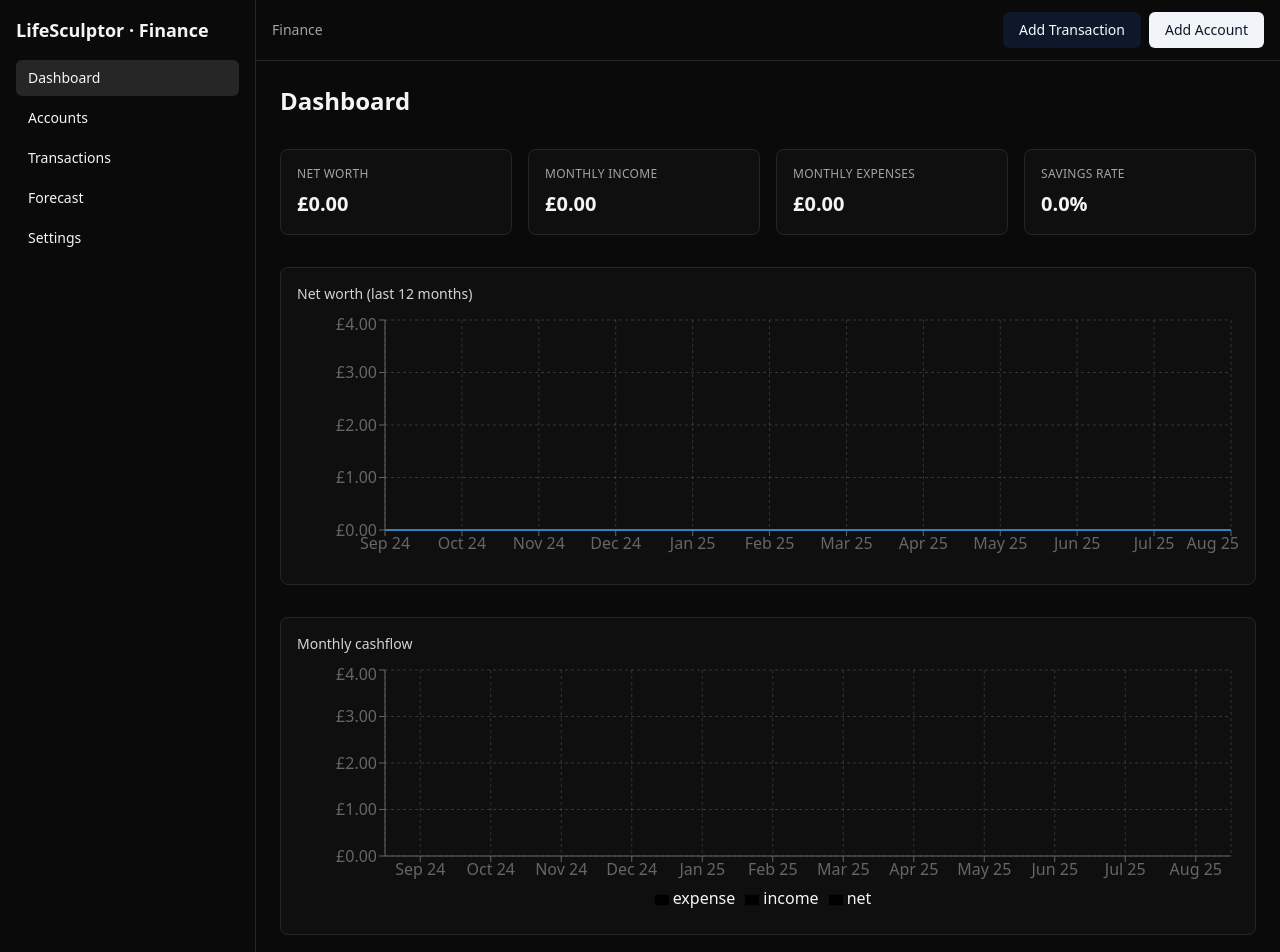
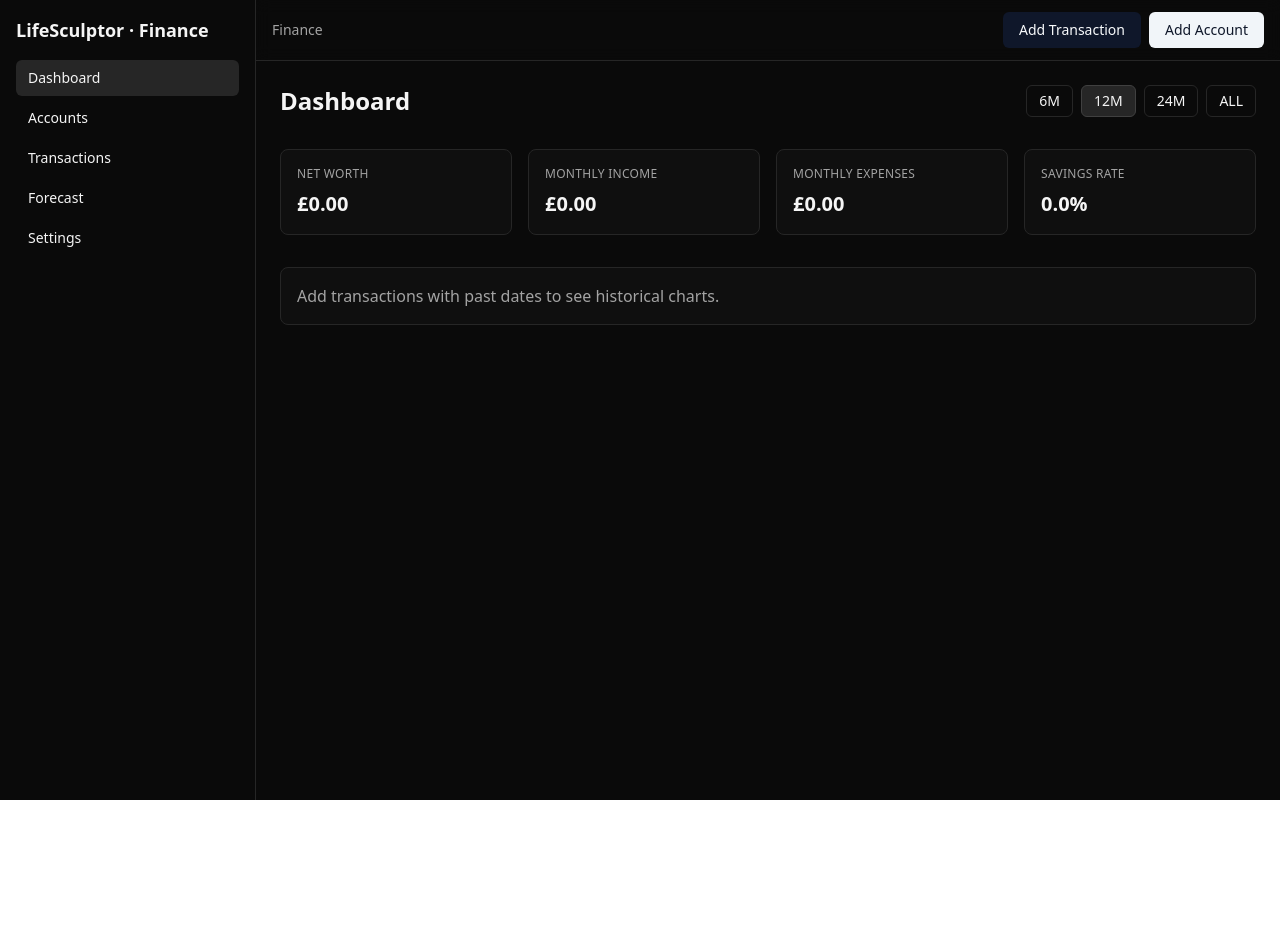
Before and after one commit to EthDevelopment/Lifesculptor-V1, a React (Vite) app in the folder lifesculptor-finance/: page / in a window 1280 px wide. Shown: the top 952 px of the page. After the commit the page ends 800 px from the top, so only its background shows below. Built offline with nearby package versions, Linux system fonts and the light colour scheme.

Commit message:
chart color coded, added additional accounts

```diff
--- /dev/null
+++ b/lifesculptor-finance/src/constants/colors.ts
@@ -0,0 +1,5 @@
+export const COLORS = {
+  netWorthBlue: "#1E88E5",
+  incomeGreen: "#4CAF50",
+  expenseRed: "#F44336",
+};
--- a/lifesculptor-finance/src/pages/Dashboard.tsx
+++ b/lifesculptor-finance/src/pages/Dashboard.tsx
@@ -1,4 +1,4 @@
-import { useMemo } from "react";
+import { useMemo, useState } from "react";
 import { useFinanceStore } from "@/stores/useFinanceStore";
 import {
   format,
@@ -6,6 +6,7 @@ import {
   startOfMonth,
   isSameMonth,
   parseISO,
+  differenceInMonths,
 } from "date-fns";
 import {
   ResponsiveContainer,
@@ -20,6 +21,9 @@ import {
   Legend,
 } from "recharts";
 import { gbp } from "@/lib/format";
+import { COLORS } from "@/constants/colors";
+
+type RangeKey = "6m" | "12m" | "24m" | "all";
 
 export default function Dashboard() {
   const txns = useFinanceStore((s) => s.transactions);
@@ -28,16 +32,37 @@ export default function Dashboard() {
   const monthExp = useFinanceStore((s) => s.monthExpenses());
   const savingsRate = useFinanceStore((s) => s.savingsRate());
 
-  // Build monthly buckets for the last 12 months (including current)
-  const { cashflow, netWorthSeries } = useMemo(() => {
-    const months: { key: string; date: Date }[] = [];
-    const now = new Date();
-    for (let i = 11; i >= 0; i--) {
-      const d = startOfMonth(subMonths(now, i));
-      months.push({ key: format(d, "yyyy-MM"), date: d });
+  const [range, setRange] = useState<RangeKey>("12m");
+
+  const { cashflow, netWorthSeries, hasData } = useMemo(() => {
+    if (txns.length === 0)
+      return { cashflow: [], netWorthSeries: [], hasData: false };
+
+    // earliest month present in transactions
+    const earliest = txns
+      .map((t) => parseISO(t.date))
+      .sort((a, b) => +a - +b)[0];
+
+    // months to show
+    let monthsToShow = 12;
+    if (range === "6m") monthsToShow = 6;
+    if (range === "24m") monthsToShow = 24;
+    if (range === "all") {
+      monthsToShow = Math.max(
+        1,
+        differenceInMonths(new Date(), startOfMonth(earliest)) + 1
+      );
     }
 
-    // Aggregate txns into months
+    // build month buckets ending at current month
+    const months: { date: Date; label: string }[] = [];
+    const now = new Date();
+    for (let i = monthsToShow - 1; i >= 0; i--) {
+      const d = startOfMonth(subMonths(now, i));
+      months.push({ date: d, label: format(d, "MMM yy") });
+    }
+
+    // aggregate income/expense by month from transactions (historical + current)
     const cash = months.map((m) => {
       let income = 0;
       let expense = 0;
@@ -48,36 +73,31 @@ export default function Dashboard() {
           if (t.type === "expense") expense += t.amount;
         }
       }
-      return {
-        month: format(m.date, "MMM yy"),
-        income,
-        expense,
-        net: income - expense,
-      };
+      return { month: m.label, income, expense, net: income - expense };
     });
 
-    // Net worth series as cumulative sum of monthly net deltas ending at current net worth
-    // We backfill: compute cumulative delta over 12 months, then offset so last point equals netWorthNow
+    // net worth line: cumulative monthly net, offset so last point equals current net worth
     const deltas = cash.map((c) => c.net);
     const cum = deltas.reduce<number[]>((arr, d, i) => {
       const prev = i === 0 ? 0 : arr[i - 1];
       arr.push(prev + d);
       return arr;
     }, []);
-
-    // Offset so final cum matches current net worth
     const offset = netWorthNow - (cum[cum.length - 1] || 0);
     const netSeries = months.map((m, i) => ({
-      month: format(m.date, "MMM yy"),
+      month: m.label,
       netWorth: cum[i] + offset,
     }));
 
-    return { cashflow: cash, netWorthSeries: netSeries };
-  }, [txns, netWorthNow]);
+    return { cashflow: cash, netWorthSeries: netSeries, hasData: true };
+  }, [txns, netWorthNow, range]);
 
   return (
     <div className="mx-auto max-w-6xl space-y-8">
+      <div className="flex items-center justify-between">
         <h1 className="text-2xl font-semibold">Dashboard</h1>
+        <RangeSelector value={range} onChange={setRange} />
+      </div>
 
       {/* KPIs */}
       <div className="grid grid-cols-1 sm:grid-cols-2 lg:grid-cols-4 gap-4">
@@ -90,11 +110,15 @@ export default function Dashboard() {
         />
       </div>
 
+      {!hasData ? (
+        <div className="rounded-lg border border-neutral-800 p-4 bg-neutral-900/40 text-neutral-400">
+          Add transactions with past dates to see historical charts.
+        </div>
+      ) : (
+        <>
           {/* Net worth history */}
           <section className="rounded-lg border border-neutral-800 p-4 bg-neutral-900/40">
-        <div className="text-sm text-neutral-300 mb-2">
-          Net worth (last 12 months)
-        </div>
+            <div className="text-sm text-neutral-300 mb-2">Net worth</div>
             <div className="h-64">
               <ResponsiveContainer width="100%" height="100%">
                 <LineChart
@@ -105,7 +129,7 @@ export default function Dashboard() {
                   <XAxis dataKey="month" />
                   <YAxis tickFormatter={(v) => gbp(v)} width={80} />
                   <Tooltip
-                formatter={(value) => [gbp(value as number), "Net worth"]}
+                    formatter={(v) => [gbp(v as number), "Net worth"]}
                     labelClassName="text-neutral-200"
                   />
                   <Line
@@ -121,7 +145,9 @@ export default function Dashboard() {
 
           {/* Cashflow bars */}
           <section className="rounded-lg border border-neutral-800 p-4 bg-neutral-900/40">
-        <div className="text-sm text-neutral-300 mb-2">Monthly cashflow</div>
+            <div className="text-sm text-neutral-300 mb-2">
+              Monthly cashflow
+            </div>
             <div className="h-64">
               <ResponsiveContainer width="100%" height="100%">
                 <BarChart
@@ -143,13 +169,43 @@ export default function Dashboard() {
                     ]}
                     labelClassName="text-neutral-200"
                   />
-              <Bar dataKey="income" />
-              <Bar dataKey="expense" />
-              <Bar dataKey="net" />
+                  <Bar dataKey="income" fill={COLORS.incomeGreen} />
+                  <Bar dataKey="expense" fill={COLORS.expenseRed} />
+                  <Bar dataKey="net" fill={COLORS.netWorthBlue} />
+                  {/* Same blue as net worth line */}
                 </BarChart>
               </ResponsiveContainer>
             </div>
           </section>
+        </>
+      )}
+    </div>
+  );
+}
+
+function RangeSelector({
+  value,
+  onChange,
+}: {
+  value: RangeKey;
+  onChange: (v: RangeKey) => void;
+}) {
+  return (
+    <div className="flex items-center gap-2">
+      {(["6m", "12m", "24m", "all"] as const).map((k) => (
+        <button
+          key={k}
+          onClick={() => onChange(k)}
+          className={[
+            "h-8 rounded-md px-3 text-sm border",
+            value === k
+              ? "bg-neutral-800 border-neutral-700"
+              : "bg-transparent border-neutral-800 hover:bg-neutral-900",
+          ].join(" ")}
+        >
+          {k.toUpperCase()}
+        </button>
+      ))}
     </div>
   );
 }
--- a/lifesculptor-finance/src/pages/Transactions.tsx
+++ b/lifesculptor-finance/src/pages/Transactions.tsx
@@ -26,8 +26,8 @@ export default function Transactions() {
           <thead className="bg-neutral-900 text-neutral-300">
             <tr>
               <th className="text-left px-4 py-2">Date</th>
-              <th className="text-left px-4 py-2">Account</th>
-              <th className="text-left px-4 py-2">Category</th>
+              <th className="text-left px-4 py-2">From</th>
+              <th className="text-left px-4 py-2">To / Category</th>
               <th className="text-right px-4 py-2">Amount</th>
               <th className="text-left px-4 py-2">Type</th>
               <th className="text-left px-4 py-2">Note</th>
@@ -50,7 +50,13 @@ export default function Transactions() {
                     {new Date(t.date).toLocaleDateString()}
                   </td>
                   <td className="px-4 py-2">{accountName(t.accountId)}</td>
-                  <td className="px-4 py-2">{categoryName(t.categoryId)}</td>
+                  <td className="px-4 py-2">
+                    {t.type === "transfer" ||
+                    t.type === "invest" ||
+                    t.type === "debt"
+                      ? accountName(t.transferAccountId)
+                      : categoryName(t.categoryId)}
+                  </td>
                   <td className="px-4 py-2 text-right">
                     £{t.amount.toFixed(2)}
                   </td>
@@ -73,10 +79,11 @@ function AddTransactionDrawer({ onClose }: { onClose: () => void }) {
   const accounts = useFinanceStore((s) => s.accounts);
   const categories = useFinanceStore((s) => s.categories);
 
-  const [type, setType] = useState<"income" | "expense" | "transfer">(
-    "expense"
-  );
-  const [accountId, setAccountId] = useState(accounts[0]?.id ?? "");
+  const [type, setType] = useState<
+    "income" | "expense" | "transfer" | "invest" | "debt"
+  >("expense");
+  const [fromId, setFromId] = useState(accounts[0]?.id ?? "");
+  const [toId, setToId] = useState<string>("");
   const [categoryId, setCategoryId] = useState(
     categories.find((c) => c.kind === "expense")?.id ?? ""
   );
@@ -86,19 +93,41 @@ function AddTransactionDrawer({ onClose }: { onClose: () => void }) {
   );
   const [note, setNote] = useState<string>("");
 
+  const filteredToAccounts = accounts.filter((a) => {
+    if (a.id === fromId) return false;
+    if (type === "invest") return a.type === "investment";
+    if (type === "debt") return a.type === "credit";
+    if (type === "transfer") return true;
+    return false;
+  });
+
   const submit = () => {
     const amt = Number(amount);
-    if (!accountId || !amt || amt <= 0) return;
-    addTransaction({
+    if (!fromId || !amt || amt <= 0) return;
+
+    // Build common payload
+    const base = {
       type,
-      accountId,
+      accountId: fromId,
       amount: amt,
-      categoryId: type === "transfer" ? undefined : categoryId,
       date: new Date(date).toISOString(),
       note: note || undefined,
-    });
+    } as any;
+
+    // Transfer-like types use transferAccountId; income/expense use categoryId
+    if (type === "transfer" || type === "invest" || type === "debt") {
+      if (!toId) return;
+      addTransaction({ ...base, transferAccountId: toId });
+    } else {
+      if (!categoryId) return;
+      addTransaction({ ...base, categoryId });
+    }
+
     onClose();
   };
+
+  const isTransferish =
+    type === "transfer" || type === "invest" || type === "debt";
 
   return (
     <div className="fixed inset-0 z-20">
@@ -123,14 +152,16 @@ function AddTransactionDrawer({ onClose }: { onClose: () => void }) {
                 <option value="income">Income</option>
                 <option value="expense">Expense</option>
                 <option value="transfer">Transfer</option>
+                <option value="invest">Invest</option>
+                <option value="debt">Pay Debt</option>
               </select>
             </label>
 
             <label className="text-sm text-neutral-300">
-              Account
+              From account
               <select
-                value={accountId}
-                onChange={(e) => setAccountId(e.target.value)}
+                value={fromId}
+                onChange={(e) => setFromId(e.target.value)}
                 className="mt-1 w-full h-9 rounded-md bg-neutral-900 border border-neutral-700 px-3 text-sm"
               >
                 {accounts.map((a) => (
@@ -142,7 +173,32 @@ function AddTransactionDrawer({ onClose }: { onClose: () => void }) {
             </label>
           </div>
 
-          {type !== "transfer" && (
+          {isTransferish ? (
+            <label className="text-sm text-neutral-300 block">
+              To account
+              <select
+                value={toId}
+                onChange={(e) => setToId(e.target.value)}
+                className="mt-1 w-full h-9 rounded-md bg-neutral-900 border border-neutral-700 px-3 text-sm"
+              >
+                <option value="" disabled>
+                  Select account
+                </option>
+                {filteredToAccounts.map((a) => (
+                  <option key={a.id} value={a.id}>
+                    {a.name}
+                  </option>
+                ))}
+              </select>
+              <p className="mt-1 text-xs text-neutral-400">
+                {type === "invest"
+                  ? "Move money into an investment account."
+                  : type === "debt"
+                  ? "Pay a credit/debt account from a funding account."
+                  : "Transfer between any two accounts."}
+              </p>
+            </label>
+          ) : (
             <label className="text-sm text-neutral-300 block">
               Category
               <select
@@ -150,15 +206,15 @@ function AddTransactionDrawer({ onClose }: { onClose: () => void }) {
                 onChange={(e) => setCategoryId(e.target.value)}
                 className="mt-1 w-full h-9 rounded-md bg-neutral-900 border border-neutral-700 px-3 text-sm"
               >
-                {categories
-                  .filter(
+                {[
+                  ...categories.filter(
                     (c) => c.kind === (type === "income" ? "income" : "expense")
-                  )
-                  .map((c) => (
-                    <option key={c.id} value={c.id}>
-                      {c.name}
-                    </option>
-                  ))}
+                  ),
+                ].map((c) => (
+                  <option key={c.id} value={c.id}>
+                    {c.name}
+                  </option>
+                ))}
               </select>
             </label>
           )}
--- a/lifesculptor-finance/src/stores/useFinanceStore.ts
+++ b/lifesculptor-finance/src/stores/useFinanceStore.ts
@@ -2,7 +2,7 @@ import { create } from "zustand";
 import { persist, createJSONStorage } from "zustand/middleware";
 import { nanoid } from "nanoid";
 import { startOfMonth, endOfMonth, isWithinInterval, parseISO } from "date-fns";
-import type { Account, Category, Transaction, TxnType } from "@/types/finance";
+import type { Account, Category, Transaction } from "@/types/finance";
 
 // ---------- Helpers
 const nowISO = () => new Date().toISOString();
@@ -17,7 +17,7 @@ const DEFAULT_CATEGORIES: Category[] = [
   { id: "cat-eatingout", name: "Eating Out", kind: "expense", emoji: "🍴" },
 ];
 
-// Seed accounts (you can delete these once UI exists)
+// Seed accounts (example)
 const SEED_ACCOUNTS: Account[] = [
   {
     id: "acc-cash",
@@ -37,6 +37,13 @@ const SEED_ACCOUNTS: Account[] = [
     id: "acc-amex",
     name: "AMEX",
     type: "credit",
+    currency: "GBP",
+    createdAt: nowISO(),
+  },
+  {
+    id: "acc-invest",
+    name: "Investments",
+    type: "investment",
     currency: "GBP",
     createdAt: nowISO(),
   },
@@ -100,18 +107,16 @@ export const useFinanceStore = create<FinanceState>()(
       deleteAccount: (id) => {
         set((s) => ({
           accounts: s.accounts.filter((a) => a.id !== id),
-          transactions: s.transactions.filter((t) => t.accountId !== id),
+          transactions: s.transactions.filter(
+            (t) => t.accountId !== id && t.transferAccountId !== id
+          ),
         }));
       },
 
       // Transactions
       addTransaction: (input) => {
         const id = nanoid();
-        const txn: Transaction = {
-          ...input,
-          id,
-          createdAt: nowISO(),
-        };
+        const txn: Transaction = { ...input, id, createdAt: nowISO() };
         set((s) => ({ transactions: [txn, ...s.transactions] }));
         return id;
       },
@@ -128,26 +133,38 @@ export const useFinanceStore = create<FinanceState>()(
         }));
       },
 
-      // Derived
+      // Derived balances per account
       balanceByAccount: (accountId) => {
-        const txns = get().transactions.filter(
-          (t) => t.accountId === accountId
-        );
-        return txns.reduce((sum, t) => {
-          if (t.type === "income") return sum + t.amount;
-          if (t.type === "expense") return sum - t.amount;
-          // transfers ignored for MVP
-          return sum;
-        }, 0);
+        const txns = get().transactions;
+        let bal = 0;
+        for (const t of txns) {
+          switch (t.type) {
+            case "income":
+              if (t.accountId === accountId) bal += t.amount;
+              break;
+            case "expense":
+              if (t.accountId === accountId) bal -= t.amount;
+              break;
+            case "transfer":
+            case "invest":
+            case "debt":
+              if (t.accountId === accountId) bal -= t.amount; // FROM
+              if (t.transferAccountId === accountId) bal += t.amount; // TO
+              break;
+          }
+        }
+        return bal;
       },
+
+      // Net worth is the sum of all account balances (credit accounts will be negative if you owe)
       netWorth: () => {
         const { accounts } = get();
         return accounts.reduce(
-          (sum, a) =>
-            sum + get().balanceByAccount(a.id) * (a.type === "credit" ? -1 : 1),
+          (sum, a) => sum + get().balanceByAccount(a.id),
           0
         );
       },
+
       monthIncome: (d = new Date()) => {
         const txns = get().transactions;
         const range = { start: startOfMonth(d), end: endOfMonth(d) };
@@ -158,9 +175,12 @@ export const useFinanceStore = create<FinanceState>()(
           )
           .reduce((s, t) => s + t.amount, 0);
       },
+
       monthExpenses: (d = new Date()) => {
         const txns = get().transactions;
         const range = { start: startOfMonth(d), end: endOfMonth(d) };
+        // expenses + transfers/invest/debt that reduce cash this month count as outflow for the month-level “expenses”?
+        // For now keep “expenses” strict; cashflow chart already shows net using both.
         return txns
           .filter(
             (t) =>
@@ -168,6 +188,7 @@ export const useFinanceStore = create<FinanceState>()(
           )
           .reduce((s, t) => s + t.amount, 0);
       },
+
       savingsRate: (d = new Date()) => {
         const income = get().monthIncome(d);
         const expense = get().monthExpenses(d);
@@ -178,8 +199,7 @@ export const useFinanceStore = create<FinanceState>()(
     {
       name: "ls-finance-v1",
       storage: createJSONStorage(() => localStorage),
-      version: 1,
-      // migration logic can go here as we evolve the schema
+      version: 2,
     }
   )
 );
--- a/lifesculptor-finance/src/types/finance.ts
+++ b/lifesculptor-finance/src/types/finance.ts
@@ -1,5 +1,5 @@
 export type AccountType = "cash" | "bank" | "credit" | "savings" | "investment";
-export type TxnType = "income" | "expense" | "transfer";
+export type TxnType = "income" | "expense" | "transfer" | "invest" | "debt"; // invest & debt behave like transfers
 
 export type Account = {
   id: string;
@@ -21,9 +21,10 @@ export type Category = {
 export type Transaction = {
   id: string;
   type: TxnType;
-  accountId: string;
-  amount: number; // positive; sign is implied by type
-  categoryId?: string;
+  accountId: string; // FROM account (for transfer/invest/debt) or the account for income/expense
+  transferAccountId?: string; // TO account (only for transfer/invest/debt)
+  amount: number; // positive; sign implied by type
+  categoryId?: string; // (not used for transfer/invest/debt)
   note?: string;
   tags?: string[];
   date: string; // ISO
```
Lines whose indentation alone changed are shown as unchanged.
